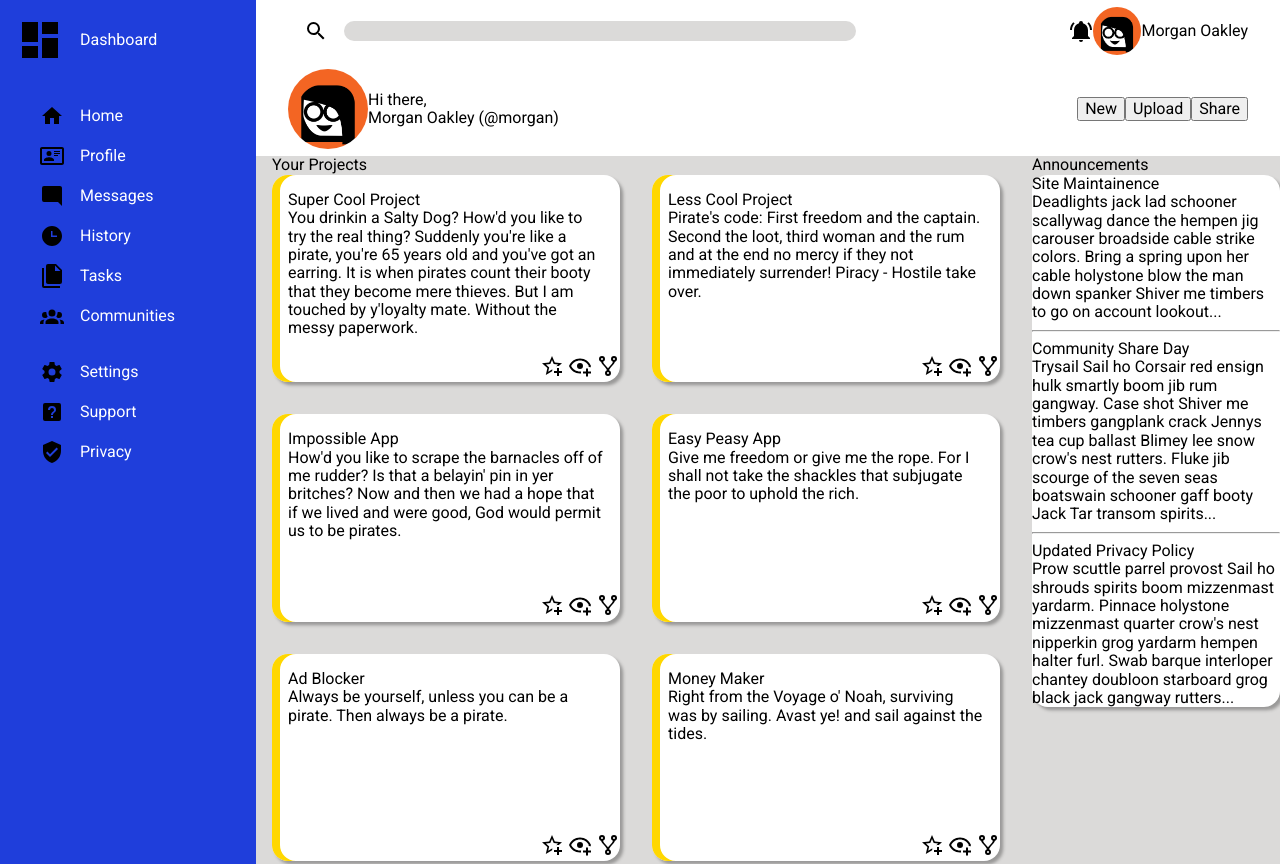
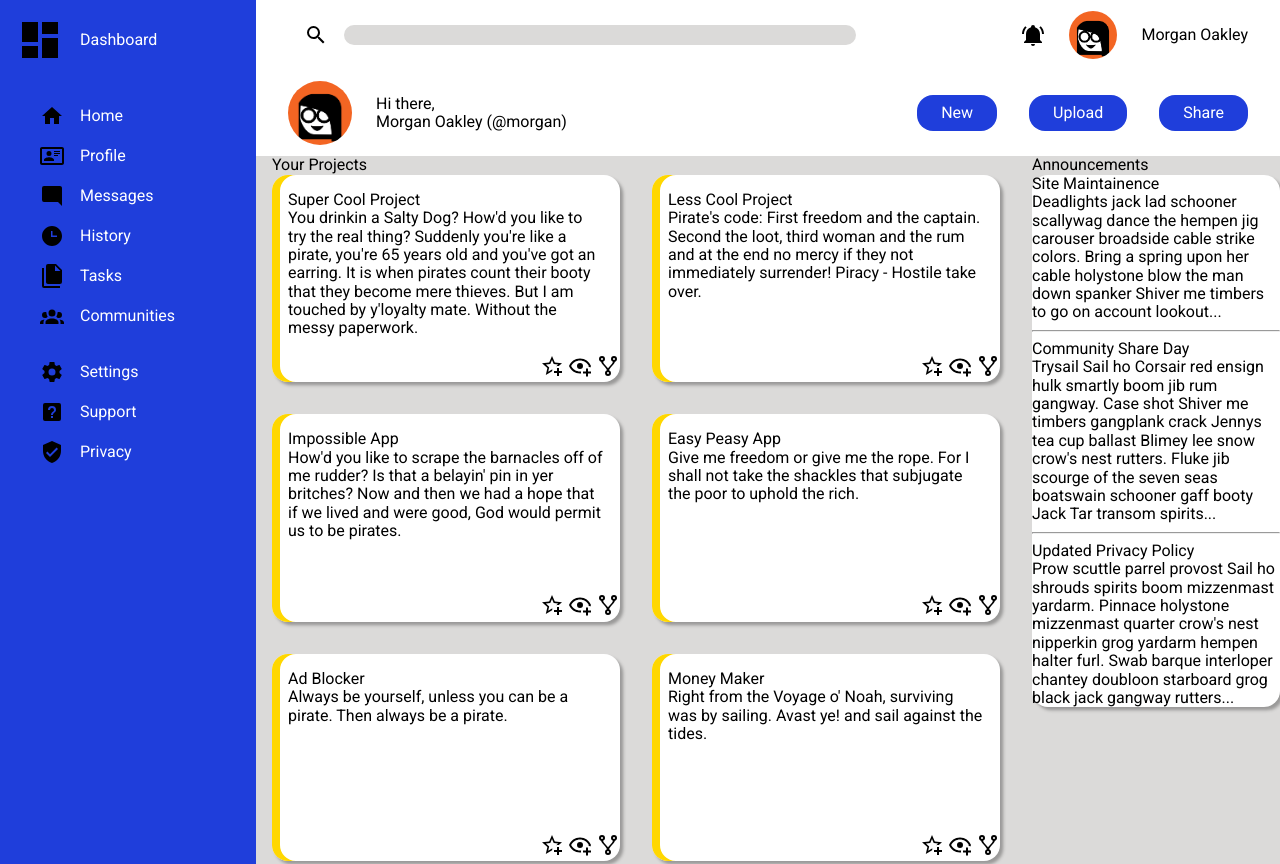
Before and after one commit to Pjaxon999/admin-dashboard, a website: page index.html in a window 1280 px wide. Shown: the top 864 px of the page. Drawn offline with nearby package versions, Linux system fonts and the light colour scheme.

Commit message:
Add button styling, adjust spacing of header

```diff
--- a/styles.css
+++ b/styles.css
@@ -35,7 +35,7 @@ img {
     display: block;
     max-inline-size: 100%;
     border-radius: 50%;
-    height: 5em;
+    height: 3em;
 }
 
 input[type="search"] {
@@ -44,6 +44,15 @@ input[type="search"] {
     background-color: #dbdad9;
     width: 40vw;
     margin-left: 1em;
+}
+
+button {
+    padding: .5em 1.5em;
+    border-radius: 1em;
+    height: 4ch;
+    border: none;
+    color: #fff;
+    background-color: #1F3EDB;
 }
 
 .icon {
@@ -116,6 +125,15 @@ input[type="search"] {
     margin-left: 1em;
 }
 
+.notifications,
+.greeting {
+    gap: 1.5em;
+}
+
+.utility-buttons {
+    gap: 2em;
+}
+
 .content {
     grid-template-columns: 3fr 1fr;
     gap: 2em;
@@ -162,7 +180,6 @@ input[type="search"] {
     grid-row: 2 / 3;
 }
 
-
 #large-profile {
-    height: 5em;
+    height: 4em;
 }
```
